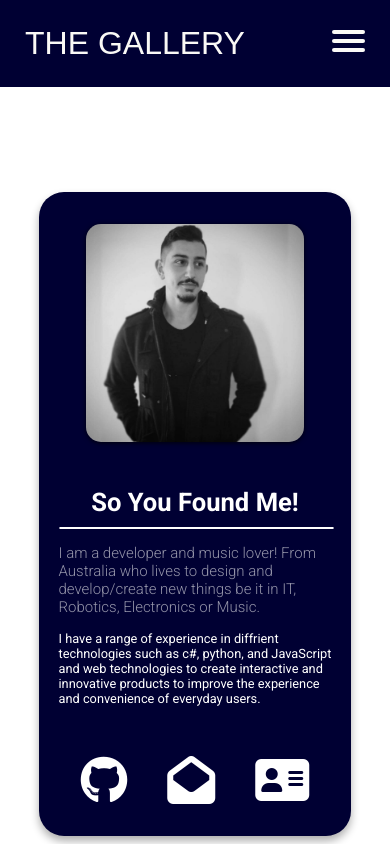
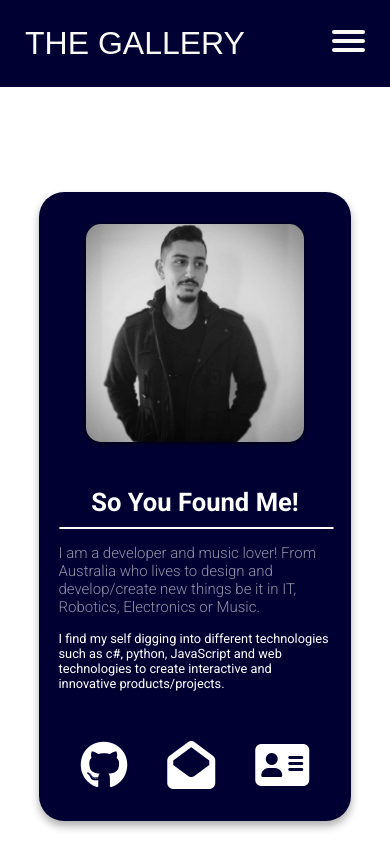
Before and after one commit to 3li4m/the-gallery, a React (Create React App) app: page /the-gallery/about in a window 390 px wide. Shown: the top 844 px of the page. Built offline with nearby package versions, Linux system fonts and the light colour scheme; a web font is replaced by a local one.

Commit message:
Updated about page and ImageSwitch

```diff
--- a/public/styles.css
+++ b/public/styles.css
@@ -768,6 +768,9 @@ th, td{
     .aboutInfo{
         font-size: .8rem;
     }
+    .switchContainerSmallerImages{
+        display: none;
+    }
 }
 
 @media (max-width: 500px){
--- a/src/Components/About.jsx
+++ b/src/Components/About.jsx
@@ -15,8 +15,9 @@ const About = () => {
                 IT, Robotics, Electronics or Music.
             </h3>
             <br />
-            <p>I have a range of experience in diffrient technologies such as c#, python, and JavaScript and web technologies to create interactive and innovative
-                products to improve the experience and convenience of everyday users.
+            <p>
+                I find my self digging into different technologies such as c#, python, JavaScript and web technologies to create interactive and innovative
+                products/projects.
             </p>
             <div className="faHandler">
                 <a href="https://github.com/3li4m" ><i class="fa-class fa-brands fa-github"></i></a>
```
